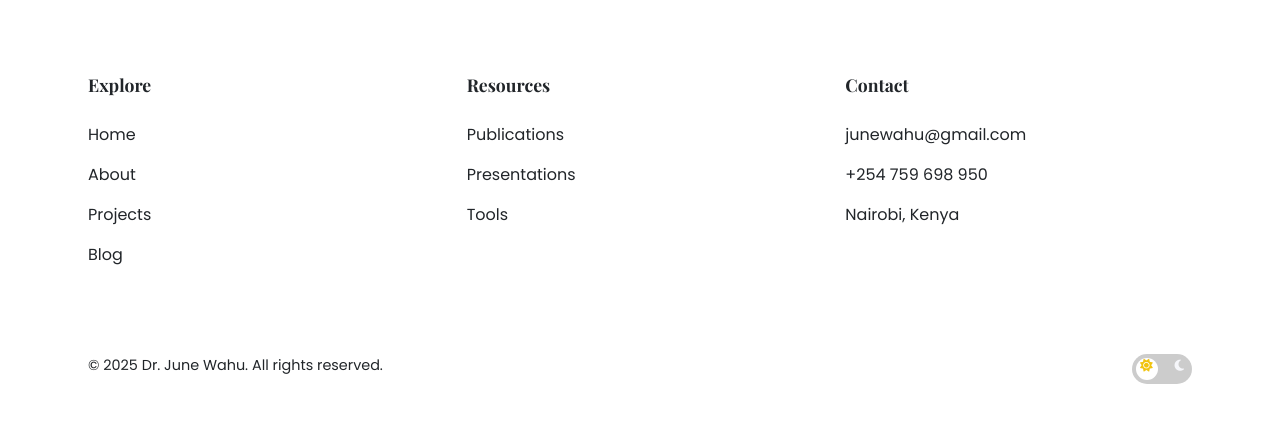
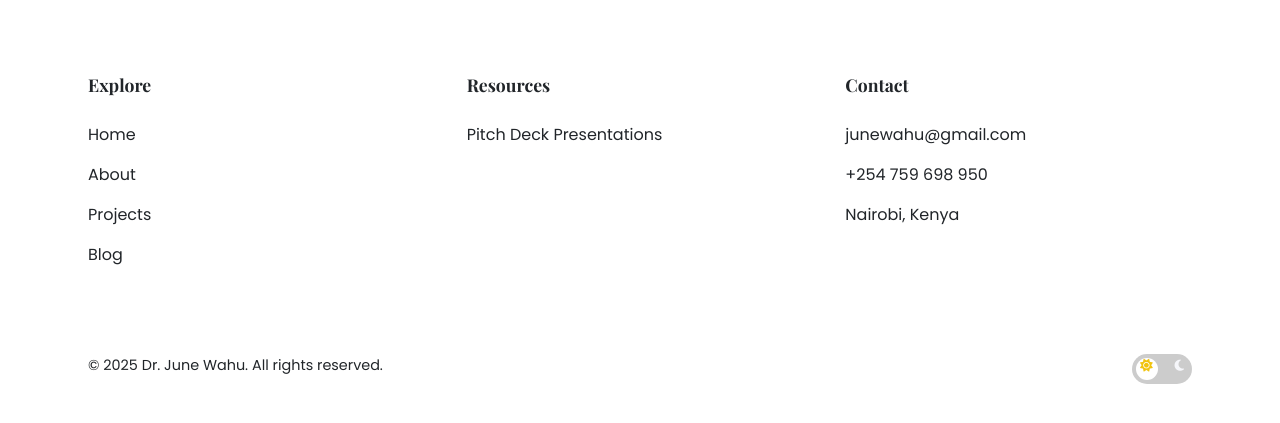
Before and after one commit to Junewahu/JuneWahu-portfolio, a plain HTML site: page blog/blockchain-healthcare.html in a window 1280 px wide. Shown: the part 7665-8088 px from the top of the page. Drawn offline with nearby package versions, Linux system fonts and the light colour scheme; a web font is replaced by a local one.

Commit message:
Edits to the blog

```diff
--- a/blog/blockchain-healthcare.html
+++ b/blog/blockchain-healthcare.html
@@ -705,9 +705,7 @@
                     <div class="footer-column">
                         <h3>Resources</h3>
                         <ul>
-                            <li><a href="#">Publications</a></li>
-                            <li><a href="#">Presentations</a></li>
-                            <li><a href="#">Tools</a></li>
+                            <li><a href="#">Pitch Deck Presentations</a></li>
                         </ul>
                     </div>
                     <div class="footer-column">
```
Also changed, not shown: blog/index.html (+1 -3 lines).
